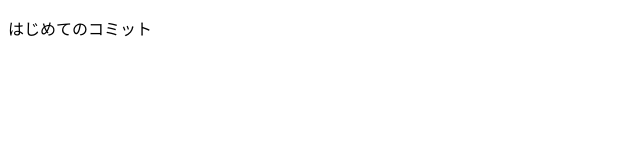
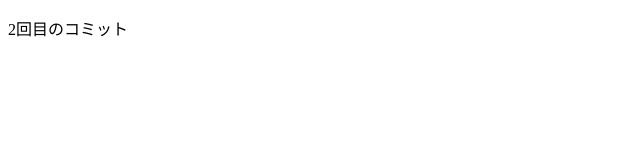
Before and after one commit to noisette6/work_myrepo, a plain HTML site: page index.html in a window 1280 px wide. Shown: the full height of the page, 0-640 px from the left. Drawn offline with Linux system fonts and the light colour scheme.

Commit message:
2回目のコミット

```diff
--- a/index.html
+++ b/index.html
@@ -9,7 +9,7 @@
 <body>
     <div>
         <p>
-            はじめてのコミット
+            2回目のコミット
         </p>
     </div>
 </body>
```
